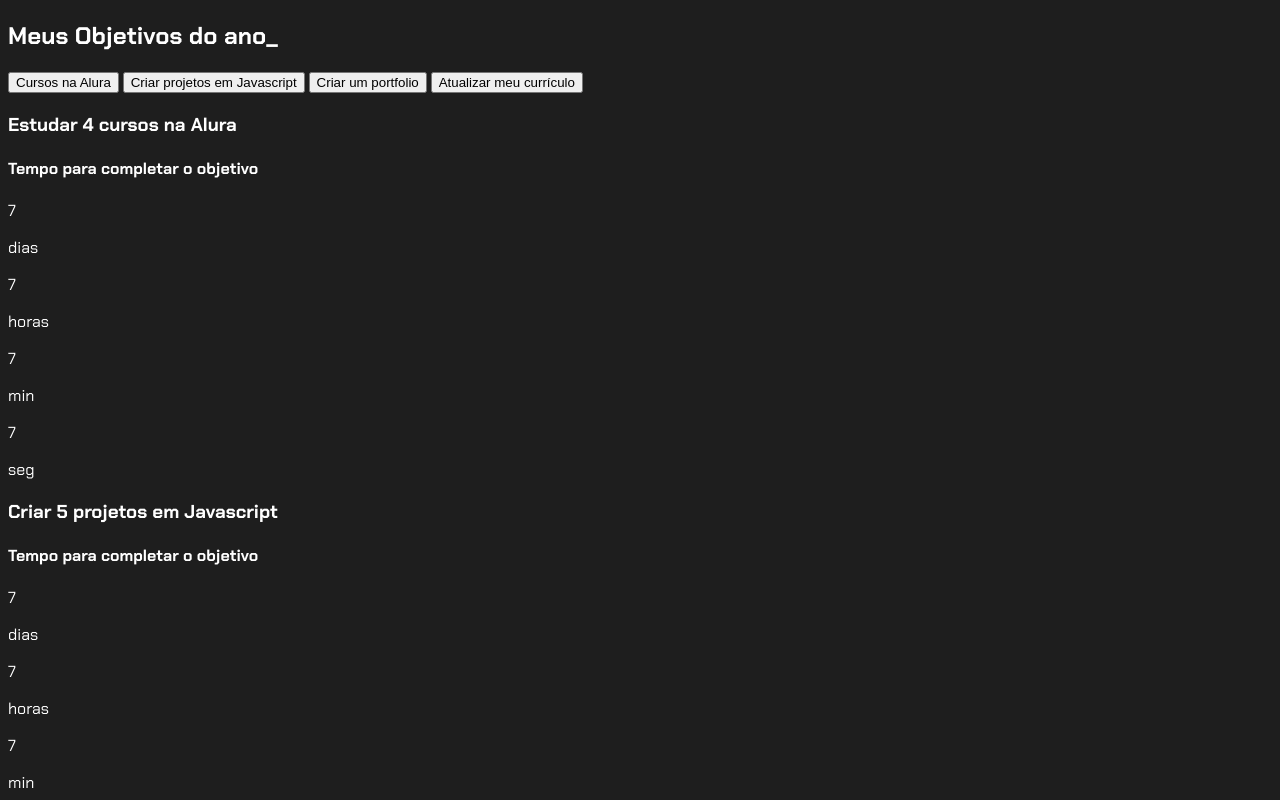
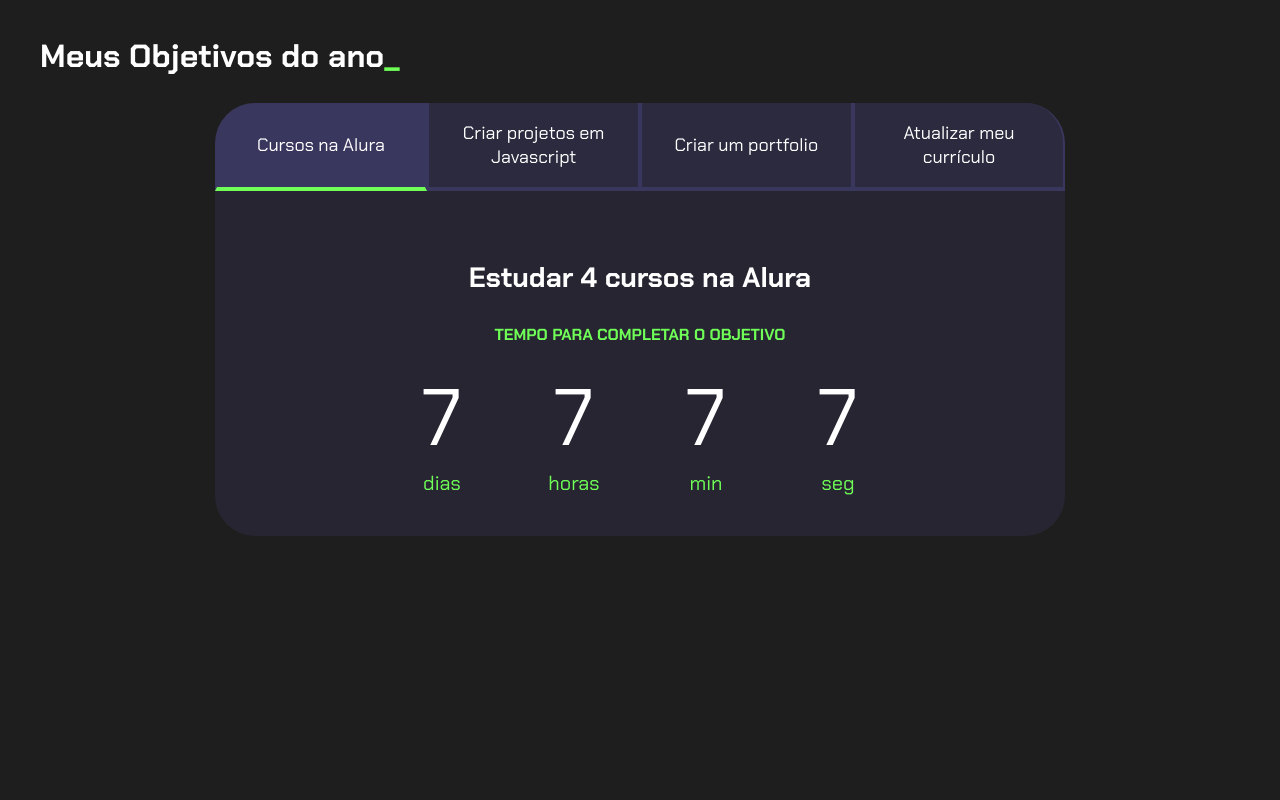
Before and after one commit to jamberti/projeto-alura-2024-2, a plain HTML site: page index.html in a window 1280 px wide. Shown: the top 800 px of the page. Drawn offline with Linux system fonts and the light colour scheme; a script that the page names is missing.

Commit message:
styles.css

```diff
--- a/style.css
+++ b/style.css
@@ -14,3 +14,115 @@ body {
     color: var(--branco);
     font-family: 'Chakra Petch', sans-serif;
 }
+
+
+.conteudo-principal {
+    display: flex;
+    flex-direction: column;
+    justify-content: center;
+    align-items: center;
+    max-width: 1200px;
+    width: 100%;
+    margin: 0 auto;
+}
+
+.titulo-principal {
+    text-align: left;
+    width: 100%;
+    font-size: 32px;
+}
+
+.titulo-principal span {
+    color: var(--verde);
+}
+
+
+.botao {
+    font-family: 'Chakra Petch', sans-serif;
+    background-color: var(--botao-inativo);
+    color: var(--branco);
+    display: flex;
+    justify-content: center;
+    padding: 1em;
+    font-size: 18px;
+    align-items: center;
+    width: 100%;
+    border-bottom: 4px solid var(--botao-ativo);
+    border-left: 2px solid var(--botao-ativo);
+    border-right: 2px solid var(--botao-ativo);
+    border-top: none;
+}
+
+.botao:first-child {
+    border-radius: 40px 40px 0 0;
+}
+
+.botoes {
+    display: block;
+}
+
+.botao.ativo{
+    background-color: var(--botao-ativo);
+    border-bottom: 4px solid var(--verde);
+}
+
+.abas-textos{
+    background-color: var(--texto-fundo);
+    padding: 40px;
+    border-radius: 0 0 40px 40px;
+}
+.aba-conteudo.ativo{
+    display:block;
+}
+
+.aba-conteudo{
+    display: none;
+}
+
+.aba-conteudo-titulo-principal{
+    font-size: 28px;
+    text-align: center;
+}
+.aba-conteudo-titulo-secundario{
+    text-align: center;
+    color: var(--verde);
+    text-transform: uppercase;
+}
+
+.contador{
+    display:flex;
+    justify-content: center;
+    flex-wrap: wrap;
+}
+.contador-digito{
+    padding: 0 16px;
+    text-align: center;
+    min-width: 100px;
+}
+
+.contador-digito-numero{
+    font-size: 80px;
+    margin: 0;
+
+}
+
+.contador-digito-texto{
+    color: var(--verde);
+    font-size: 20px;
+    margin: 0;
+
+}
+
+@media screen and (min-width: 768px) {
+    .botoes {
+        display: flex;
+    }
+
+    .botao:first-child {
+        border-radius: 40px 0 0 0;
+    }
+
+    .botao:last-child {
+        border-radius: 0 40px 0 0;
+    }
+}
```
